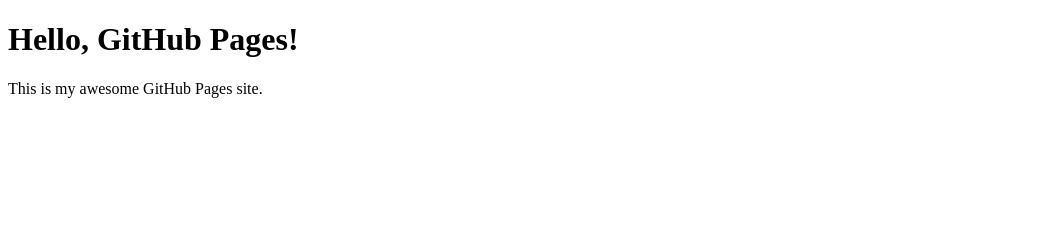
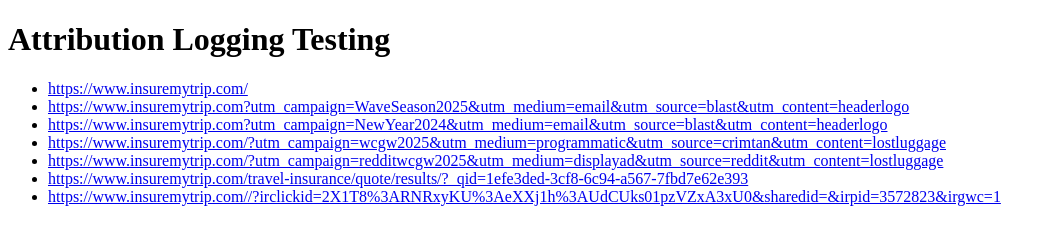
Before and after one commit to scott-primacy/scott-primacy.github.io, a plain HTML site: page index.html in a window 1280 px wide. Shown: the whole page, without its empty margins (0-1055 px from the left). Drawn offline with Linux system fonts and the light colour scheme.

Commit message:
adding links

```diff
--- a/index.html
+++ b/index.html
@@ -5,7 +5,16 @@
     <title>Welcome to My GitHub Page</title>
   </head>
   <body>
-    <h1>Hello, GitHub Pages!</h1>
-    <p>This is my awesome GitHub Pages site.</p>
+    <h1>Attribution Logging Testing</h1>
+<ul>
+  <li><a href="https://www.insuremytrip.com/">https://www.insuremytrip.com/</a></li>
+  <li><a href="https://www.insuremytrip.com?utm_campaign=WaveSeason2025&utm_medium=email&utm_source=blast&utm_content=headerlogo">https://www.insuremytrip.com?utm_campaign=WaveSeason2025&utm_medium=email&utm_source=blast&utm_content=headerlogo</a></li>
+  <li><a href="https://www.insuremytrip.com?utm_campaign=NewYear2024&utm_medium=email&utm_source=blast&utm_content=headerlogo">https://www.insuremytrip.com?utm_campaign=NewYear2024&utm_medium=email&utm_source=blast&utm_content=headerlogo</a></li>
+  <li><a href="https://www.insuremytrip.com/?utm_campaign=wcgw2025&utm_medium=programmatic&utm_source=crimtan&utm_content=lostluggage">https://www.insuremytrip.com/?utm_campaign=wcgw2025&utm_medium=programmatic&utm_source=crimtan&utm_content=lostluggage</a></li>
+  <li><a href="https://www.insuremytrip.com/?utm_campaign=redditwcgw2025&utm_medium=displayad&utm_source=reddit&utm_content=lostluggage">https://www.insuremytrip.com/?utm_campaign=redditwcgw2025&utm_medium=displayad&utm_source=reddit&utm_content=lostluggage</a></li>
+  <li><a href="https://www.insuremytrip.com/travel-insurance/quote/results/?_qid=1efe3ded-3cf8-6c94-a567-7fbd7e62e393">https://www.insuremytrip.com/travel-insurance/quote/results/?_qid=1efe3ded-3cf8-6c94-a567-7fbd7e62e393</a></li>
+  <li><a href="https://www.insuremytrip.com//?irclickid=2X1T8%3ARNRxyKU%3AeXXj1h%3AUdCUks01pzVZxA3xU0&sharedid=&irpid=3572823&irgwc=1">https://www.insuremytrip.com//?irclickid=2X1T8%3ARNRxyKU%3AeXXj1h%3AUdCUks01pzVZxA3xU0&sharedid=&irpid=3572823&irgwc=1</a></li>
+</ul>
+
   </body>
 </html>
```
